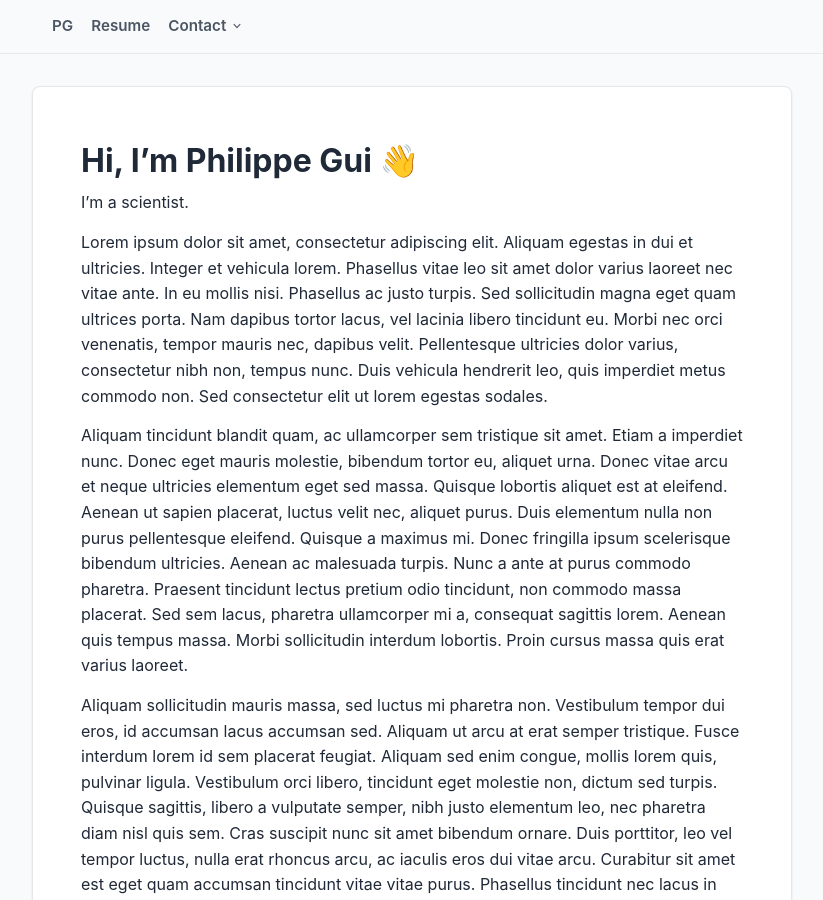
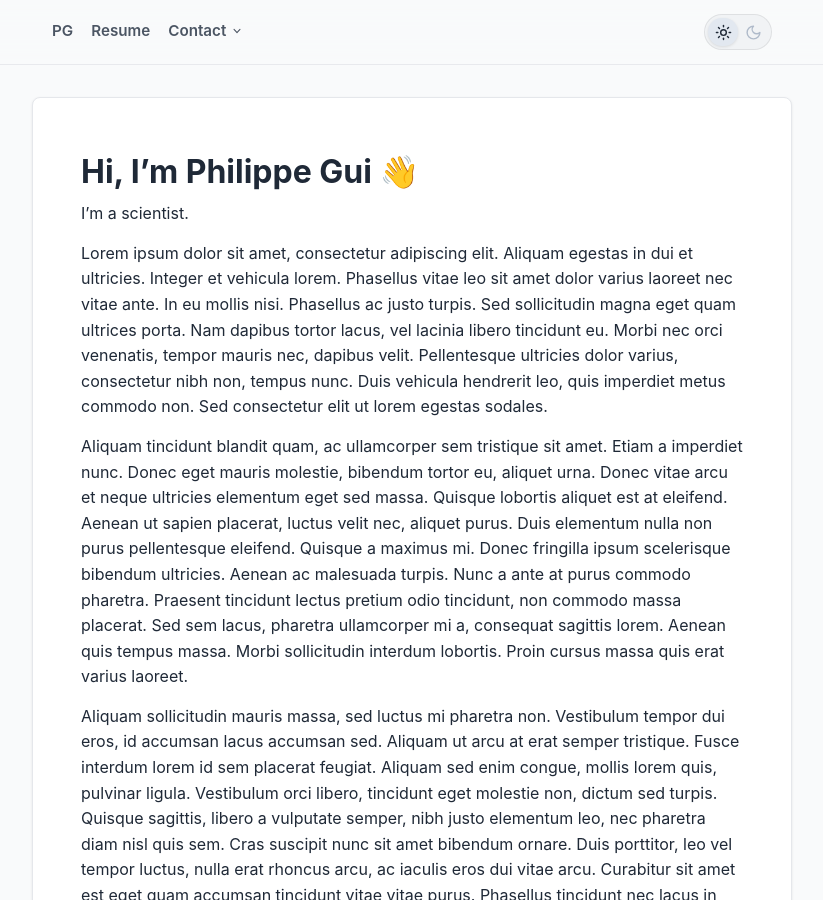
Before and after one commit to philippegui/website, a Jekyll site: the page built from index.md, in a window 1280 px wide and 900 px high. Shown: the whole window, without its empty margins (228-1051 px from the left). Built offline with Jekyll 4.4.1, drawn with Linux system fonts in a browser that asks for light colours.

Commit message:
estore segmented dark mode toggle to navigation

```diff
--- a/_includes/navigation.html
+++ b/_includes/navigation.html
@@ -48,3 +48,33 @@
         </svg>
         <span>Google Scholar</span>
       </a>
+    </div>
+  </div>
+</nav>
+
+<!-- Sliding Segmented Theme Switch -->
+<button id="theme-toggle" class="theme-switch" aria-label="Toggle dark mode" type="button">
+  <span class="switch-thumb"></span>
+
+  <!-- Sun Icon (Left) -->
+  <span class="switch-icon sun-icon">
+    <svg viewBox="0 0 24 24" fill="none" stroke="currentColor" stroke-width="2" stroke-linecap="round" stroke-linejoin="round">
+      <circle cx="12" cy="12" r="4"></circle>
+      <path d="M12 2v2"></path>
+      <path d="M12 20v2"></path>
+      <path d="m4.93 4.93 1.41 1.41"></path>
+      <path d="m17.66 17.66 1.41 1.41"></path>
+      <path d="M2 12h2"></path>
+      <path d="M20 12h2"></path>
+      <path d="m6.34 17.66-1.41 1.41"></path>
+      <path d="m19.07 4.93-1.41 1.41"></path>
+    </svg>
+  </span>
+
+  <!-- Moon Icon (Right) -->
+  <span class="switch-icon moon-icon">
+    <svg viewBox="0 0 24 24" fill="none" stroke="currentColor" stroke-width="2" stroke-linecap="round" stroke-linejoin="round">
+      <path d="M12 3a6 6 0 0 0 9 9 9 9 0 1 1-9-9Z"></path>
+    </svg>
+  </span>
+</button>
```
